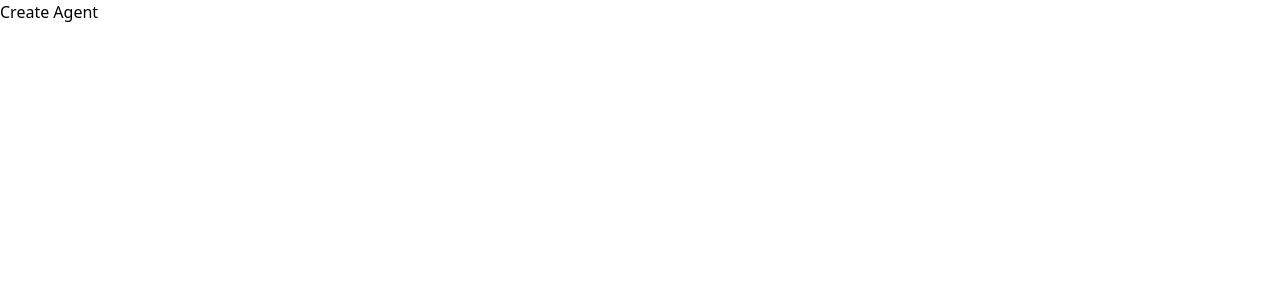
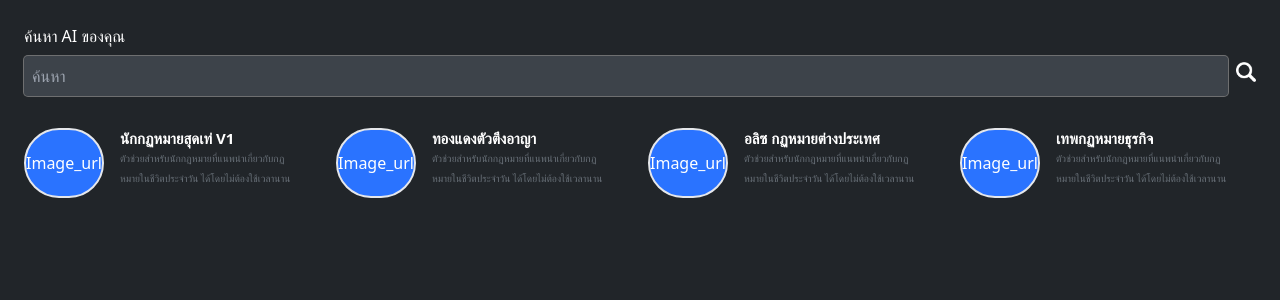
Before and after one commit to promptlabth/ai-marketplace, a Next.js app: page /creator/list_agent in a window 1280 px wide. Shown: the top 300 px of the page. Built offline with nearby package versions, Linux system fonts and the light colour scheme.

Commit message:
update list agent

```diff
--- /dev/null
+++ b/src/components/SearchInput.tsx
@@ -0,0 +1,29 @@
+import Image from "next/image";
+
+interface InputNameprops {
+    name_label: string;
+    placholder: string;
+}
+
+const SearchInput: React.FC<InputNameprops> = ({ name_label, placholder }) => {
+    return (
+        <div className="flex flex-col w-full">
+            <label htmlFor="aiName" className="text-white">
+                {name_label}
+            </label>
+            <div className="flex items-center w-full gap-2" >
+                <input
+                    type="text"
+                    id="aiName"
+                    name="aiName"
+                    placeholder={placholder}
+                    aria-label="Enter AI name here"
+                    className="mt-2 h-[40px] w-full rounded p-2 bg-[#3D434A] ring-1 ring-[#6E6F70] focus:ring-white text-white"
+                />
+                <Image src="/png/search.png" height={20} width={20} alt="No image" />
+            </div>
+        </div>
+    )
+}
+
+export default SearchInput;
--- /dev/null
+++ b/src/domain/creator/create_agent/__mock__/list_agent.json
@@ -0,0 +1,22 @@
+[
+    {
+        "name_agent": "นักกฏหมายสุดเท่ V1",
+        "image_url": "Image_url",
+        "agent_detial": "ตัวช่วยสำหรับนักกฏหมายที่แนพนำเกี่ยวกับกฏหมายในชีวิตประจำวัน ได้โดยไม่ต้องใช้เวลานาน"
+    },
+    {
+        "name_agent": "ทองแดงตัวตึงอาญา",
+        "image_url": "Image_url",
+        "agent_detial": "ตัวช่วยสำหรับนักกฏหมายที่แนพนำเกี่ยวกับกฏหมายในชีวิตประจำวัน ได้โดยไม่ต้องใช้เวลานาน"
+    },
+    {
+        "name_agent": "อลิซ กฏหมายต่างประเทศ",
+        "image_url": "Image_url",
+        "agent_detial": "ตัวช่วยสำหรับนักกฏหมายที่แนพนำเกี่ยวกับกฏหมายในชีวิตประจำวัน ได้โดยไม่ต้องใช้เวลานาน"
+    },
+    {
+        "name_agent": "เทพกฏหมายธุรกิจ",
+        "image_url": "Image_url",
+        "agent_detial": "ตัวช่วยสำหรับนักกฏหมายที่แนพนำเกี่ยวกับกฏหมายในชีวิตประจำวัน ได้โดยไม่ต้องใช้เวลานาน"
+    }
+]
--- a/src/pages/creator/list_agent copy/index.tsx
+++ /dev/null
@@ -1,9 +0,0 @@
-const createAgent = () => {
-  return (
-    <div>
-      <h1>Create Agent</h1>
-    </div>
-  );
-}
-
-export default createAgent;
--- a/src/pages/creator/list_agent/index.tsx
+++ b/src/pages/creator/list_agent/index.tsx
@@ -1,9 +1,25 @@
-const createAgent = () => {
+import data from "@/domain/creator/create_agent/__mock__/list_agent.json"
+import SearchInput from "@/components/SearchInput"
+
+const listAgent = () => {
   return (
-    <div>
-      <h1>Create Agent</h1>
+    <div className="bg-[#212529] h-screen overflow-y-auto p-6">
+      <SearchInput name_label="ค้นหา AI ของคุณ" placholder="ค้นหา" />
+      <div className="grid gap-4 grid-cols-1 sm:grid-cols-2 md:grid-cols-3 lg:grid-cols-4 h-fit mt-8">
+        {data.map((component, index) => (
+          <div key={index} className="flex w-full h-fit">
+            <div className="flex items-center border-2 rounded-full h-[70px] bg-[#2A73FF]">
+              <p className="text-white">{component.image_url}</p>
+            </div>
+            <div className="px-4 text-sm ">
+              <p className="text-white font-bold text-[15px]">{component.name_agent}</p>
+              <p className="text-[#697179] text-[10px] ">{component.agent_detial}</p>
+            </div>
+          </div>
+        ))}
+      </div>
     </div>
   );
 }
 
-export default createAgent;
+export default listAgent;
```
Also changed, not shown: public/png/search.png (added).
